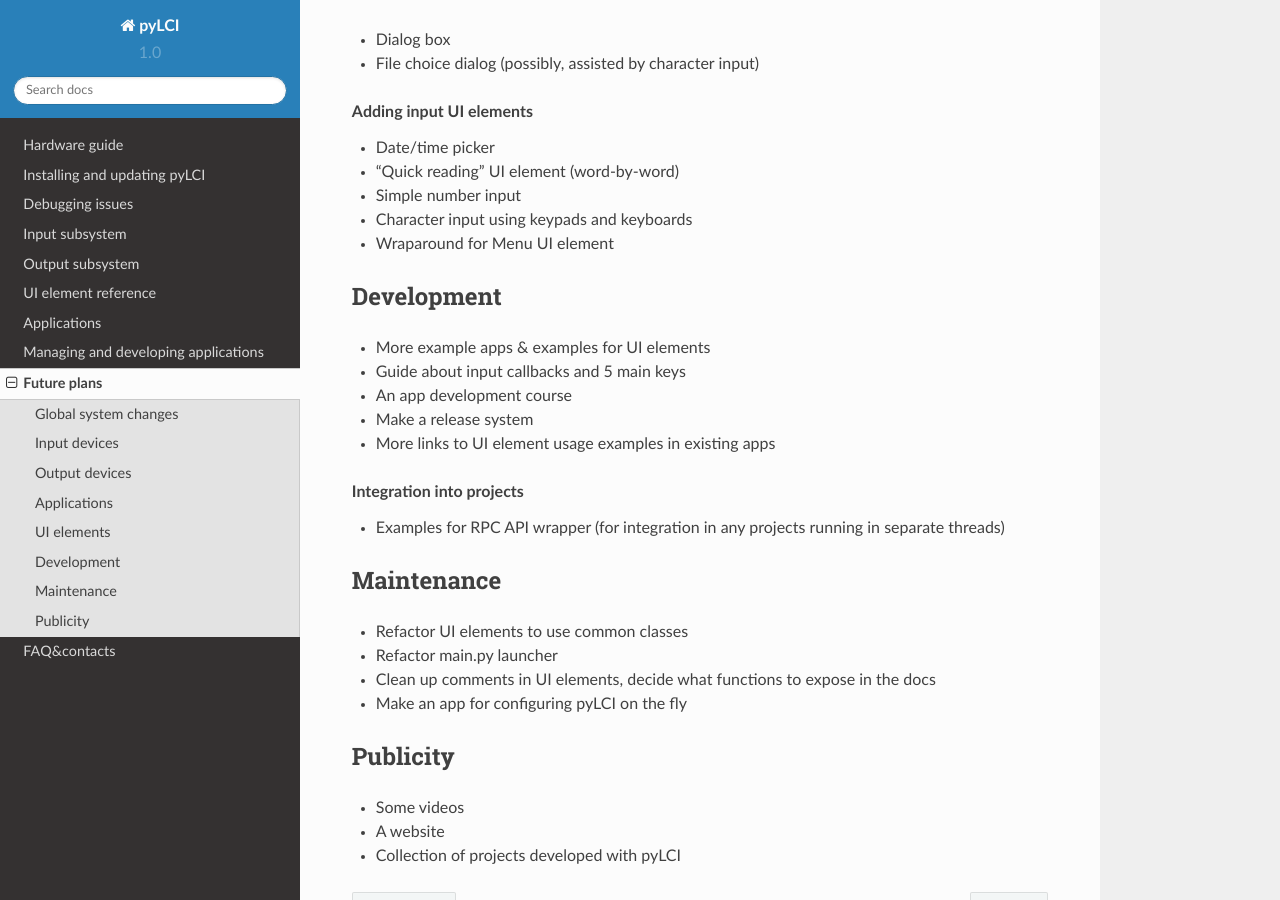
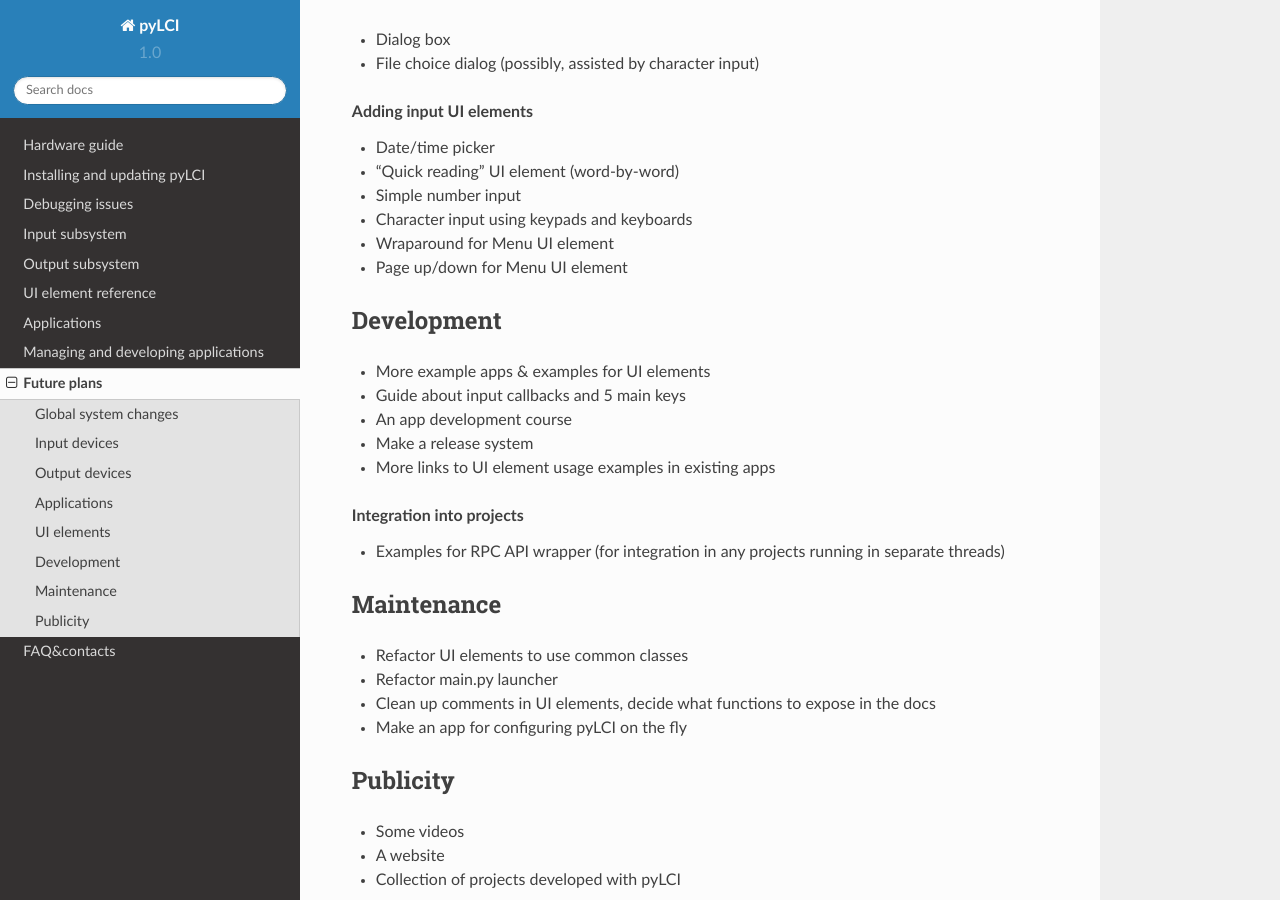
Before and after one commit to CRImier/pyLCI, a Sphinx documentation site: the page built from docs/plans.rst, in a window 1280 px wide and 900 px high, scrolled down 1557 px. Built offline with Sphinx 7.4.7 and the Read the Docs theme 2.0.0, drawn with Linux system fonts in a browser that asks for light colours.

Commit message:
Update plans.rst

```diff
--- a/docs/plans.rst
+++ b/docs/plans.rst
@@ -77,6 +77,7 @@
 * Simple number input
 * Character input using keypads and keyboards
 * Wraparound for Menu UI element
+* Page up/down for Menu UI element
 
 ============
 Development
```
